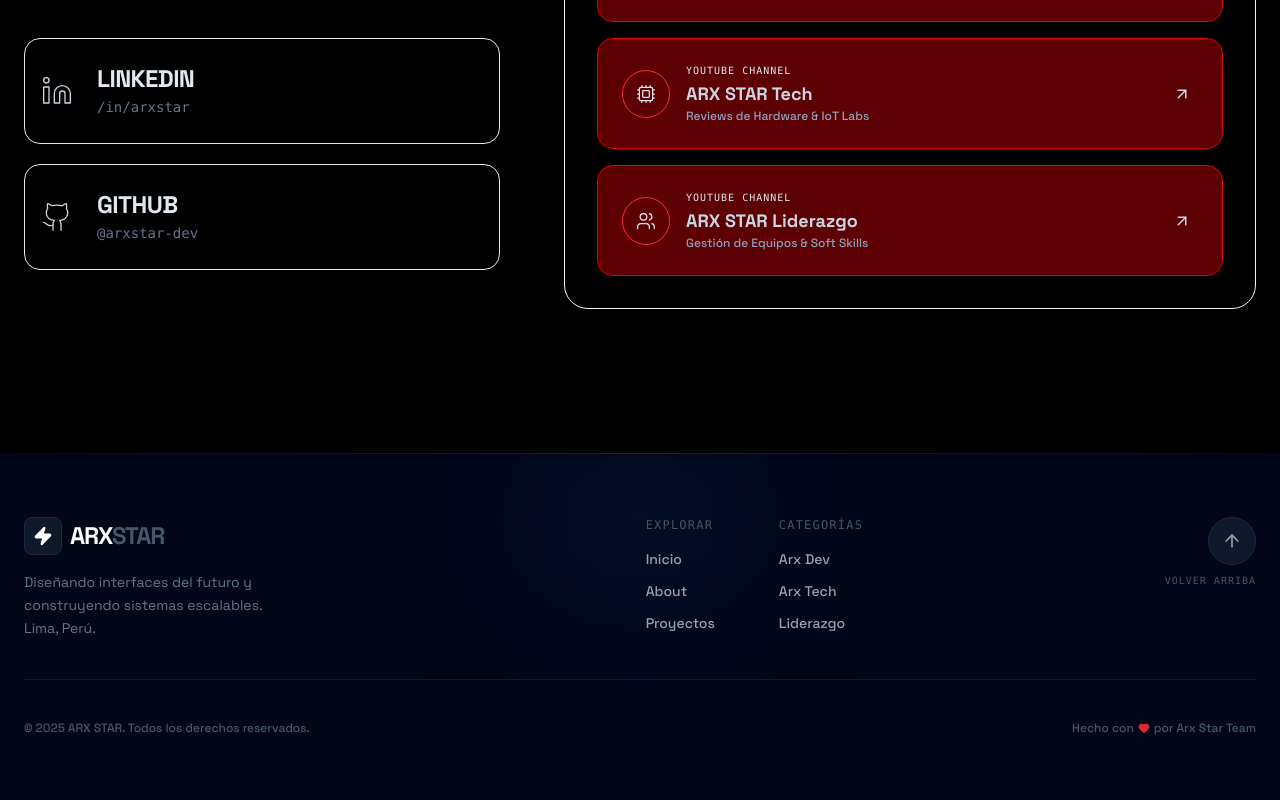
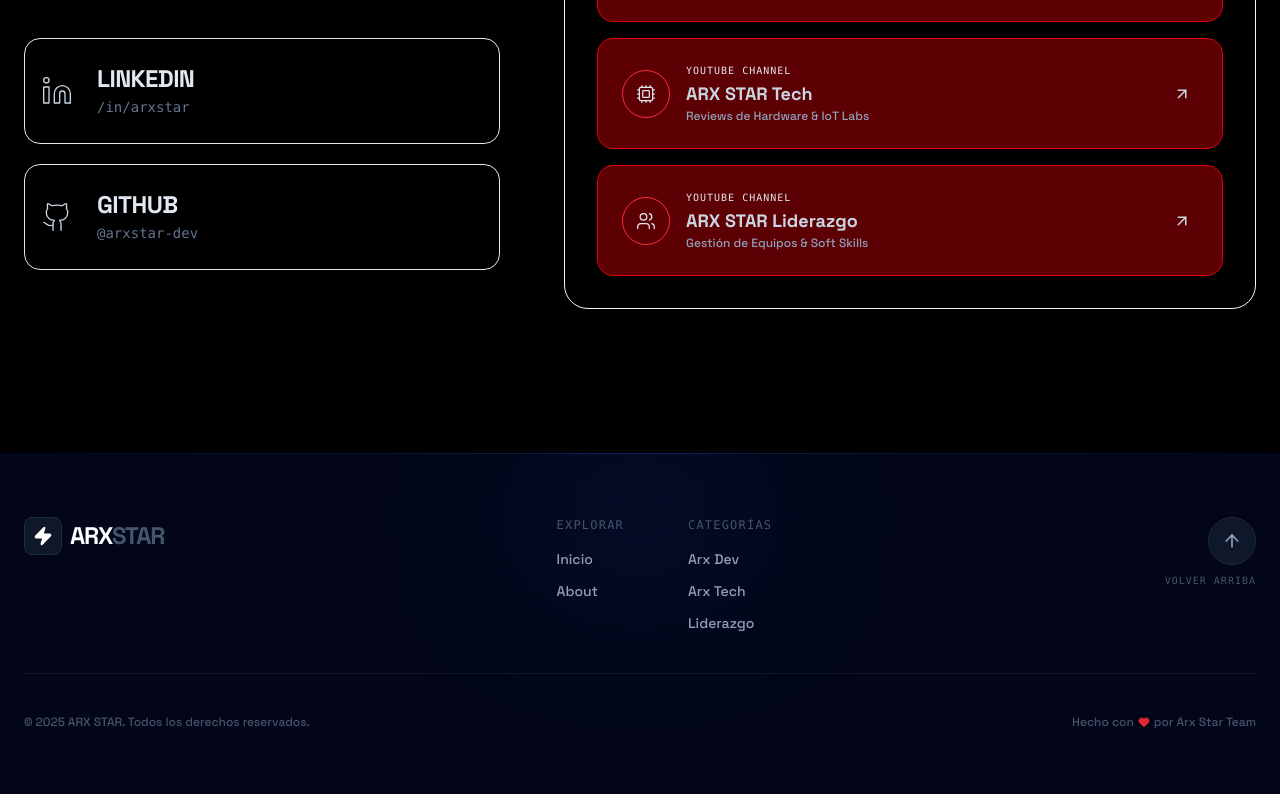
Before and after one commit to z6nc/ARXSTAR, a React (Vite) app: page / in a window 1280 px wide. Shown: the part 3346-4146 px from the top of the page. Built offline with nearby package versions, Linux system fonts and the light colour scheme.

Commit message:
Add Footer component and update SocialHub section height

```diff
--- a/src/main/components/footer.tsx
+++ b/src/main/components/Footer/footer.tsx
@@ -29,10 +29,7 @@
                 ARX<span className="text-slate-600">STAR</span>
               </span>
             </a>
-            <p className="text-sm text-slate-500 max-w-xs leading-relaxed">
-              Diseñando interfaces del futuro y construyendo sistemas escalables.
-              <br /> Lima, Perú.
-            </p>
+
           </div>
 
           {/* 2. NAVEGACIÓN RÁPIDA (Grid simple) */}
@@ -41,7 +38,6 @@
               <span className="text-xs font-mono uppercase text-slate-600 tracking-widest mb-1">Explorar</span>
               <a href="#inicio" className="hover:text-white transition-colors">Inicio</a>
               <a href="#about" className="hover:text-white transition-colors">About</a>
-              <a href="#projects" className="hover:text-white transition-colors">Proyectos</a>
             </div>
             <div className="flex flex-col gap-3">
               <span className="text-xs font-mono uppercase text-slate-600 tracking-widest mb-1">Categorías</span>
--- a/src/main/components/socialHub.tsx
+++ b/src/main/components/socialHub.tsx
@@ -12,7 +12,7 @@
 
 const SocialHub = () => {
   return (
-    <section className="relative py-36 h-auto lg:h-max w-full  bg-black overflow-hidden">
+    <section className="relative py-36 h-auto lg:h-max  2xl:h-screen w-full  bg-black overflow-hidden">
 
 
       <div className="max-w-7xl mx-auto px-6 relative z-10">
--- a/src/pages/App.tsx
+++ b/src/pages/App.tsx
@@ -3,7 +3,7 @@
 import AboutSection from "../main/components/aboutSection"
 import { PortfolioContainer } from "../main/components/Container/portafolioContainer"
 import SocialHub from "../main/components/socialHub"
-import Footer from "../main/components/footer"
+import Footer from "../main/components/Footer/footer"
 function App() {
 
   return (
```
